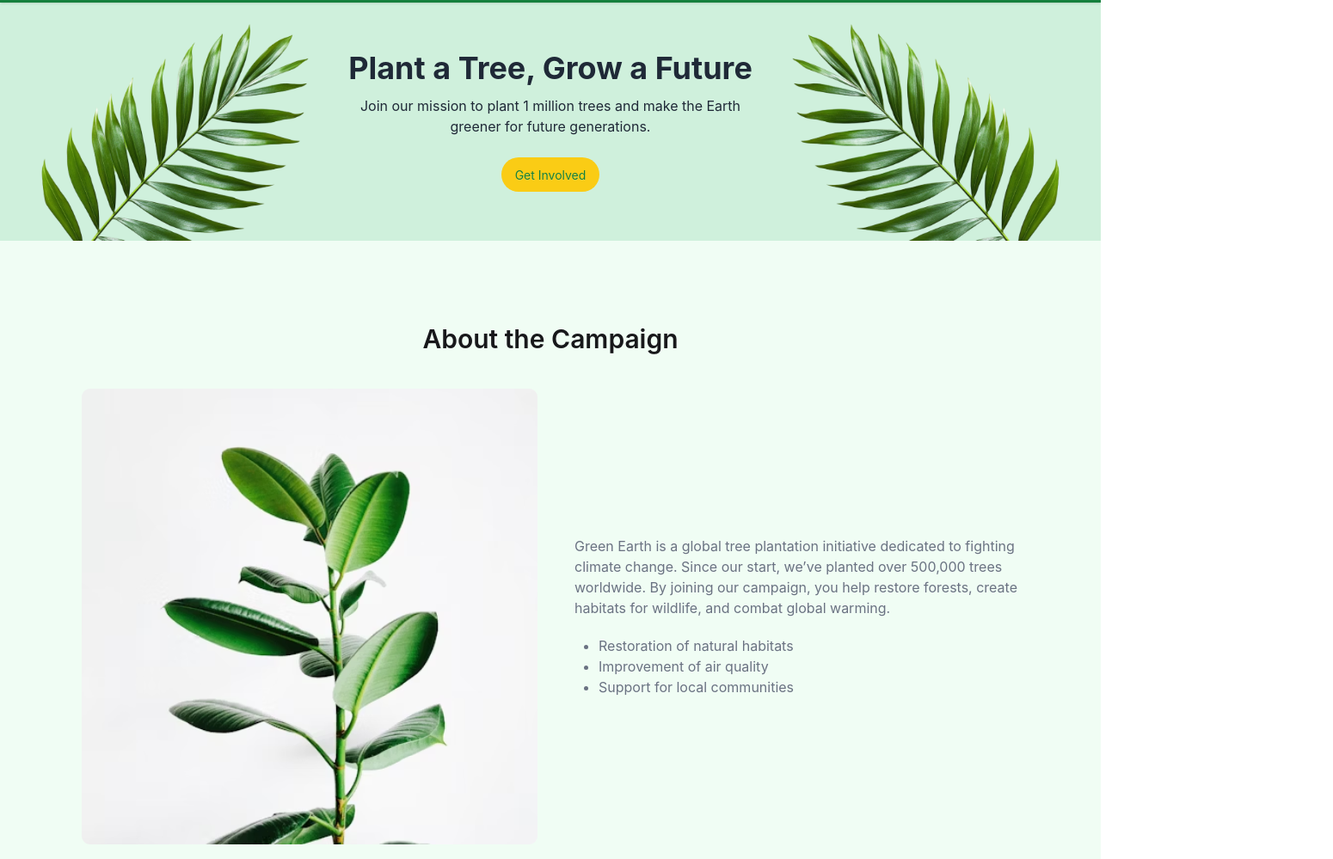
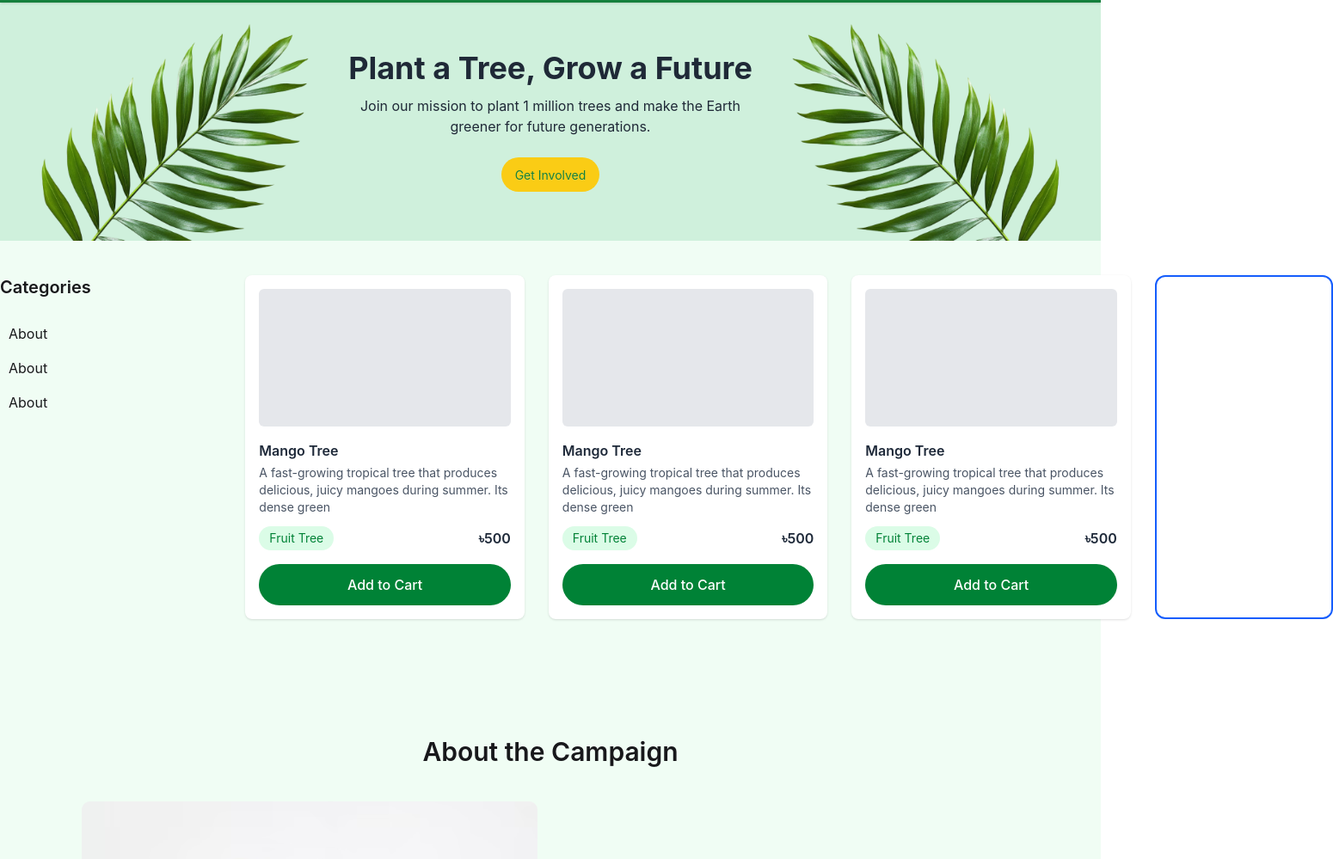
Before and after one commit to mdalihasan899/My-Sixth-Assignment, a plain HTML site: page index.html in a window 1280 px wide. Shown: the part 77-1076 px from the top of the page at 86% size, 1550 px wide, since content can reach past the window. Drawn offline with nearby package versions, Linux system fonts and the light colour scheme.

Commit message:
card design done

```diff
--- a/index.html
+++ b/index.html
@@ -24,7 +24,7 @@
     <section class="">
       <div class="navbar bg-base-100 shadow-sm bg-[#15803D] text-white px-[135px] py-[20px]">
         <div class="navbar-start">
-          <a class="text-xl font-bold">Green Earth</a>
+          <a class="text-xl font-bold cursor-pointer">Green Earth</a>
         </div>
         <div class="gap-6 navbar-center font-medium">
           <a href="" class="hover:underline">About</a>
@@ -56,6 +56,82 @@
   </header>
 
   <main>
+    <!-- card  -->
+    <section class="bg-[#F0FDF4]">
+      <div class="flex py-10 w-[1550px] m-auto justify-between gap-7">
+        <!-- Categories button -->
+        <div id="cetagory_container" class="w-1/4 flex-col flex items-start">
+          <h1 class="pb-5 text-xl font-semibold">Categories</h1>
+          <button href=""
+            class="hover:bg-[#15803D] hover:scale-105 hover:text-white w-full text-start py-2 pl-[10px] rounded-[4px]">About</button>
+          <button href=""
+            class="hover:bg-[#15803D] hover:scale-105 hover:text-white w-full text-start py-2 pl-[10px] rounded-[4px]">About</button>
+          <button href=""
+            class="hover:bg-[#15803D] hover:scale-105 hover:text-white w-full text-start py-2 pl-[10px] rounded-[4px]">About</button>
+        </div>
+        <!-- card -->
+        <div id="card_container" class="grid grid-cols-3 gap-7 w-full justify-items-center">
+          <!-- card  -->
+          <div class="max-w-sm bg-white rounded-lg shadow p-4">
+            <div class="w-full h-40 bg-gray-200 rounded-md mb-4"></div>
+            <h3 class="font-semibold text-gray-800">Mango Tree</h3>
+            <p class="text-sm text-gray-600 mt-1">
+              A fast-growing tropical tree that produces delicious, juicy mangoes during summer. Its dense green
+            </p>
+            <div class="flex items-center justify-between mt-3">
+              <span class="bg-green-100 text-green-700 text-sm px-3 py-1 rounded-full">
+                Fruit Tree
+              </span>
+              <span class="font-semibold text-gray-800">৳500</span>
+            </div>
+            <button
+              class="w-full mt-4 bg-green-700 hover:bg-green-800 text-white py-3 rounded-full font-medium transition">
+              Add to Cart
+            </button>
+          </div>
+
+          <div class="max-w-sm bg-white rounded-lg shadow p-4">
+            <div class="w-full h-40 bg-gray-200 rounded-md mb-4"></div>
+            <h3 class="font-semibold text-gray-800">Mango Tree</h3>
+            <p class="text-sm text-gray-600 mt-1">
+              A fast-growing tropical tree that produces delicious, juicy mangoes during summer. Its dense green
+            </p>
+            <div class="flex items-center justify-between mt-3">
+              <span class="bg-green-100 text-green-700 text-sm px-3 py-1 rounded-full">
+                Fruit Tree
+              </span>
+              <span class="font-semibold text-gray-800">৳500</span>
+            </div>
+            <button
+              class="w-full mt-4 bg-green-700 hover:bg-green-800 text-white py-3 rounded-full font-medium transition">
+              Add to Cart
+            </button>
+          </div>
+
+          <div class="max-w-sm bg-white rounded-lg shadow p-4">
+            <div class="w-full h-40 bg-gray-200 rounded-md mb-4"></div>
+            <h3 class="font-semibold text-gray-800">Mango Tree</h3>
+            <p class="text-sm text-gray-600 mt-1">
+              A fast-growing tropical tree that produces delicious, juicy mangoes during summer. Its dense green
+            </p>
+            <div class="flex items-center justify-between mt-3">
+              <span class="bg-green-100 text-green-700 text-sm px-3 py-1 rounded-full">
+                Fruit Tree
+              </span>
+              <span class="font-semibold text-gray-800">৳500</span>
+            </div>
+            <button
+              class="w-full mt-4 bg-green-700 hover:bg-green-800 text-white py-3 rounded-full font-medium transition">
+              Add to Cart
+            </button>
+          </div>
+        </div>
+        <!-- cart -->
+        <div id="cart_container" class="bg-white rounded-xl border-2 border-blue-600 w-1/5"></div>
+      </div>
+    </section>
+
+
     <!-- About the Campaign section -->
     <section class="bg-[#F0FDF4] pb-24">
       <div class="w-[1090px] m-auto pt-24">
@@ -81,6 +157,7 @@
         </div>
       </div>
     </section>
+
 
     <!-- Our Impact section  -->
     <section class="text-center bg-[#CFF0DC] pb-24 pt-24">
@@ -131,7 +208,9 @@
               </select>
             </div>
             <div class="pt-5">
-              <a class="btn rounded-full bg-[#FACC15] hover:bg-[#cda70d] text-[#15803D] hover:text-white border-none shadow-none font-normal w-full">Donate Now</a>
+              <a
+                class="btn rounded-full bg-[#FACC15] hover:bg-[#cda70d] text-[#15803D] hover:text-white border-none shadow-none font-normal w-full">Donate
+                Now</a>
             </div>
           </div>
 
```
